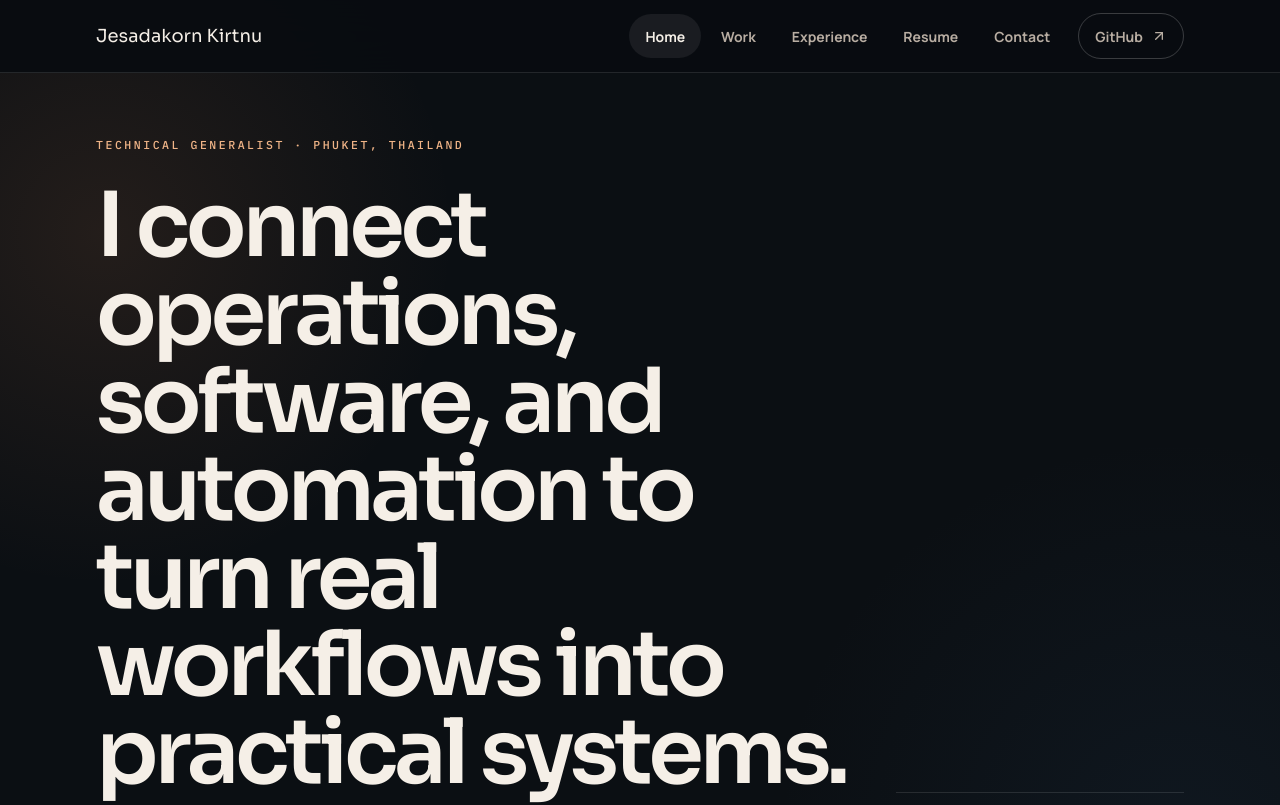
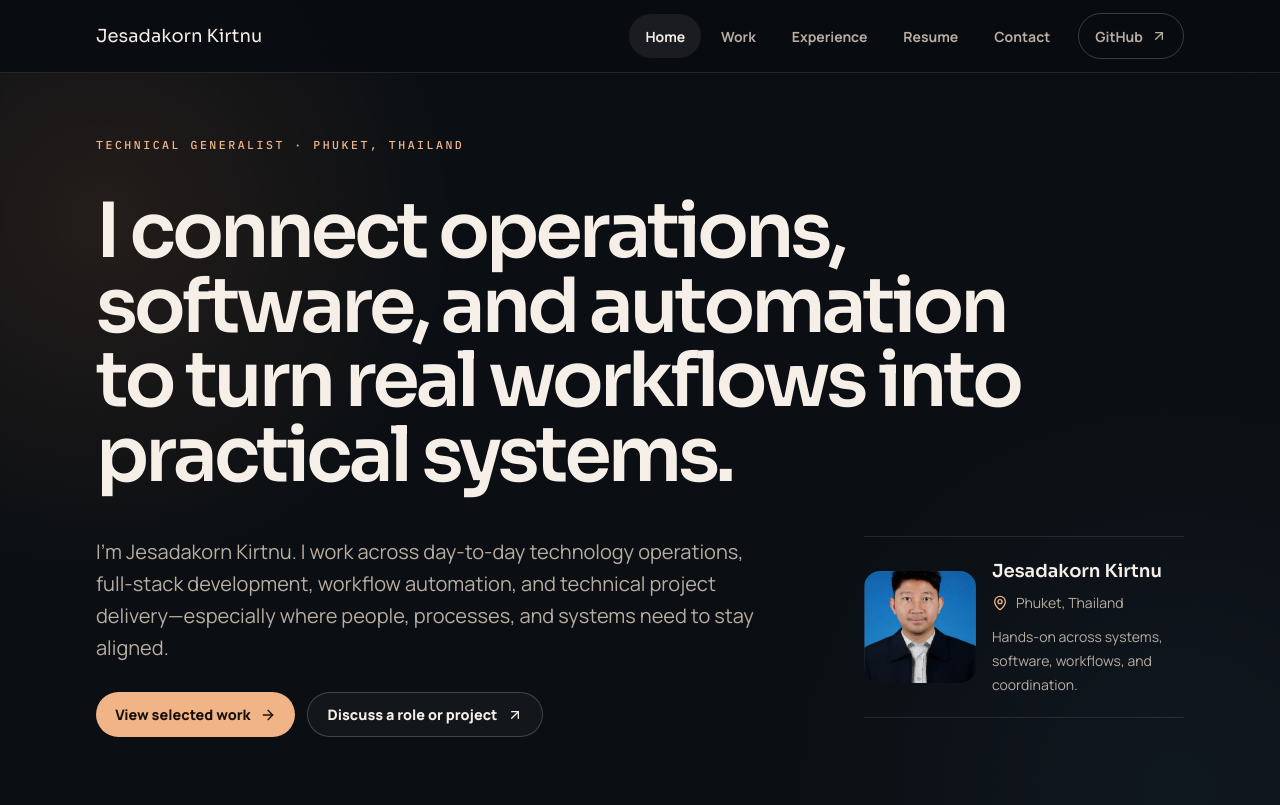
Before and after one commit to fluke-jesadakorn/jesadakorn, a Next.js app: page / in a window 1280 px wide. Shown: the top 805 px of the page. Built offline with nearby package versions, Linux system fonts and the light colour scheme.

Commit message:
Refine homepage hero layout

```diff
--- a/app/page.tsx
+++ b/app/page.tsx
@@ -114,13 +114,16 @@ export default function Home() {
       />
 
       <section className="mx-auto w-full max-w-6xl px-4 pb-24 pt-12 sm:px-6 sm:pt-16 lg:px-8 lg:pb-28">
-        <div className="grid gap-10 lg:grid-cols-[minmax(0,1fr)_18rem] lg:items-end">
-          <div className="max-w-4xl space-y-7">
+        <div className="space-y-8 lg:space-y-10">
           <p className="eyebrow">Technical Generalist · Phuket, Thailand</p>
-            <h1 className="font-display text-[clamp(2.55rem,7vw,5.75rem)] font-semibold leading-[0.98] tracking-[-0.05em] text-[color:var(--foreground)]">
-              I connect operations, software, and automation to turn real workflows into practical
-              systems.
+          <h1 className="max-w-5xl font-display text-[clamp(2.55rem,6vw,4.75rem)] font-semibold leading-[0.98] tracking-[-0.05em] text-[color:var(--foreground)]">
+            I connect operations,<br className="hidden lg:block" /> software, and automation
+            <br className="hidden lg:block" /> to turn real workflows into
+            <br className="hidden lg:block" /> practical systems.
           </h1>
+
+          <div className="grid gap-10 pt-1 lg:grid-cols-[minmax(0,1fr)_20rem] lg:items-start lg:gap-16">
+            <div className="max-w-2xl space-y-7">
               <p className="max-w-2xl text-lg leading-8 text-[color:var(--muted)] sm:text-xl">
                 I&apos;m Jesadakorn Kirtnu. I work across day-to-day technology operations, full-stack
                 development, workflow automation, and technical project delivery—especially where
@@ -160,6 +163,7 @@ export default function Home() {
                 </p>
               </div>
             </aside>
+          </div>
         </div>
       </section>
 
```
Lines whose indentation alone changed are shown as unchanged.
